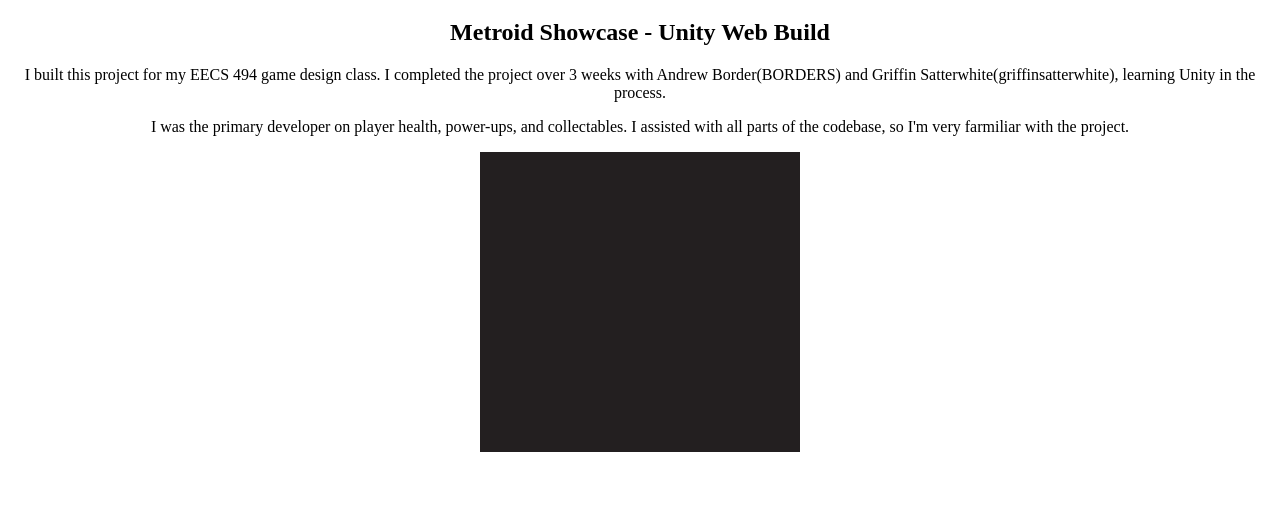
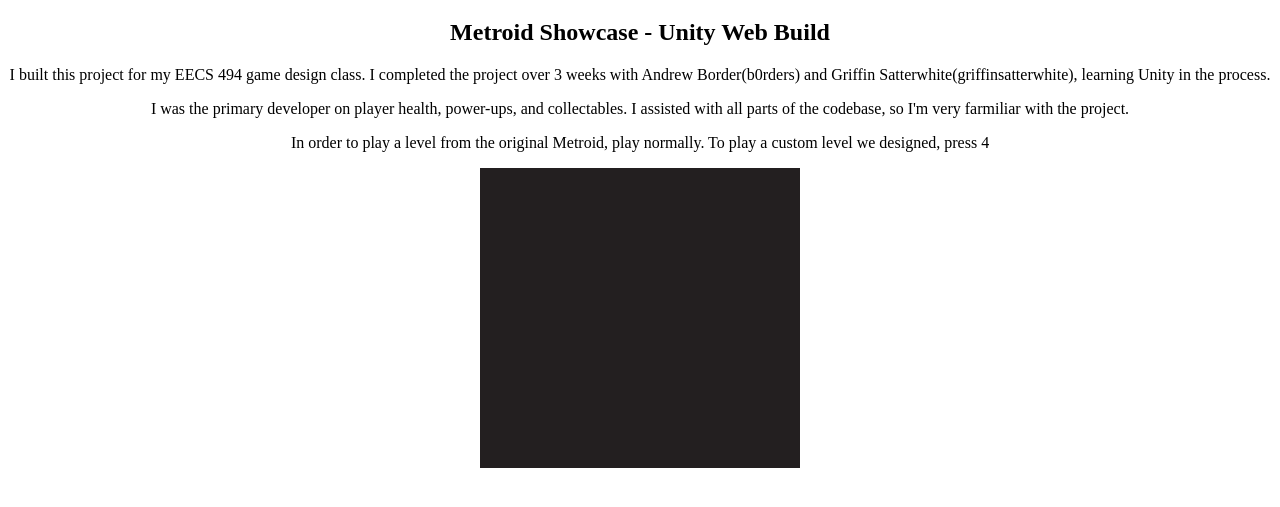
Before and after one commit to MrMouse247/metroid-gold, a plain HTML site: page index.html in a window 1280 px wide. Shown: the part 61-568 px from the top of the page. Drawn offline with Linux system fonts and the light colour scheme; no server answers.

Commit message:
Update index.html

```diff
--- a/index.html
+++ b/index.html
@@ -8,8 +8,9 @@
   <body style="text-align: center; padding: 0; border: 0; margin: 0;">
     <h1>Jeremy Roszko</h1>
     <h2>Metroid Showcase - Unity Web Build</h2>
-    <p>I built this project for my EECS 494 game design class. I completed the project over 3 weeks with Andrew Border(BORDERS) and Griffin Satterwhite(griffinsatterwhite), learning Unity in the process.</p>
+    <p>I built this project for my EECS 494 game design class. I completed the project over 3 weeks with Andrew Border(b0rders) and Griffin Satterwhite(griffinsatterwhite), learning Unity in the process.</p>
     <p>I was the primary developer on player health, power-ups, and collectables. I assisted with all parts of the codebase, so I'm very farmiliar with the project.</p>
+    <p>In order to play a level from the original Metroid, play normally. To play a custom level we designed, press 4</p>
     <canvas id="unity-canvas" width=320 height=300 tabindex="-1" style="width: 320px; height: 300px; background: #231F20"></canvas>
     <script src="Build/web-build.loader.js"></script>
     <script>
```
